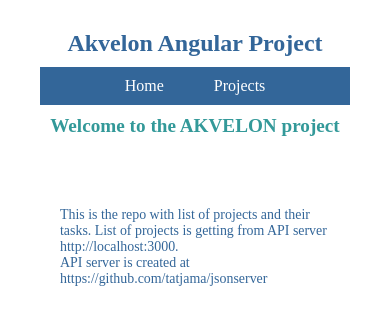
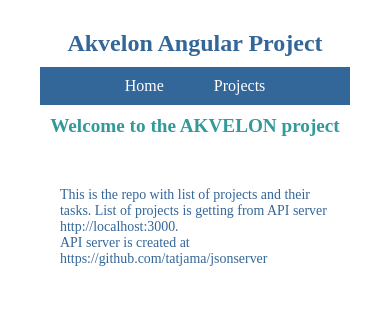
Before and after one commit to tatjama/akvelon-angular-project-ver, an Angular app: page /dashboard in a window 390 px wide. Shown: the top 324 px of the page. Built offline with nearby package versions, Linux system fonts and the light colour scheme.

Commit message:
Revert "Refactoring - delete deth code"
This reverts commit b5c64f84632a1ce7e034c856bc39891cab699a0c.

```diff
--- a/src/app/app-routing.module.ts
+++ b/src/app/app-routing.module.ts
@@ -1,7 +1,5 @@
 import { NgModule } from '@angular/core';
-//Router
 import { RouterModule, Routes } from '@angular/router';
-//Components
 import { ProjectsComponent } from './projects/projects.component';
 import { DashboardComponent } from './dashboard/dashboard.component';
 import { ProjectDetailComponent } from './project-detail/project-detail.component';
--- a/src/app/app.component.html
+++ b/src/app/app.component.html
@@ -6,4 +6,6 @@
   <a routerLink = "/projects">Projects</a>
 </nav>
 <router-outlet></router-outlet>
+
+<!--<app-dashboard></app-dashboard>-->
 <app-messages></app-messages>
--- a/src/app/dashboard/dashboard.component.css
+++ b/src/app/dashboard/dashboard.component.css
@@ -1,11 +1,4 @@
 
 .section{
-  width: 50%;
   padding: 40px 20px;
-  margin:20px auto;
 }
-@media screen and (max-width:768px){
-  .section{
-    width: 100%;
-  }
-}
--- a/src/app/project-detail/project-detail.component.ts
+++ b/src/app/project-detail/project-detail.component.ts
@@ -1,11 +1,11 @@
-import { Component, OnInit} from '@angular/core';
+import { Component, OnInit, Input } from '@angular/core';
 
 //Router
 import { ActivatedRoute } from '@angular/router';
 import { Location } from '@angular/common';
 //Service
 import { ProjectService } from '../project.service';
-//Interfaces
+
 import { Project } from '../project';
 
 @Component({
@@ -44,7 +44,7 @@
     this.location.back();
   }
 
-  save(): void {
+  save(event: Event): void {
     this.projectService.updateProject(this.selectedProject)
       .subscribe(() => this.goBack());
   }
--- a/src/app/project-form/project-form.component.ts
+++ b/src/app/project-form/project-form.component.ts
@@ -1,9 +1,6 @@
 import { Component, OnInit, Input, Output, EventEmitter } from '@angular/core';
-//Service
+import { Project } from '../project';
 import { ProjectService } from '../project.service';
-
-//Interfaces
-import { Project } from '../project';
 
 @Component({
   selector: 'app-project-form',
--- a/src/app/project-update/project-update.component.ts
+++ b/src/app/project-update/project-update.component.ts
@@ -1,6 +1,4 @@
 import { Component, OnInit, Input, Output, EventEmitter} from '@angular/core';
-
-//Interfaces
 import { Project } from '../project';
 
 @Component({
--- a/src/app/project.service.ts
+++ b/src/app/project.service.ts
@@ -5,7 +5,7 @@
 import { HttpClient, HttpHeaders } from '@angular/common/http';
 import {catchError, map, tap} from 'rxjs/operators';
 
-//Components Interface
+//Components
 import { PROJECTS } from './mock-projects';
 import { Project } from './project';
 
@@ -18,11 +18,9 @@
 export class ProjectService {
 
   private projectsUrl = 'http://localhost:3000/projects';
+  private tasksUrl = 'http://localhost:3000/tasks';
 
-  constructor(
-    private http: HttpClient,
-    private messageService: MessageService
-    ) { }
+  constructor(private http: HttpClient,  private messageService: MessageService) { }
 
   private log(message:string){
     this.messageService.add(`Project Service message: ${message}`)
@@ -32,7 +30,6 @@
     headers: new HttpHeaders({ 'Content-Type': 'application/json' })
   };
 
-  /**GET: get list of projects from server */
   getProjects(): Observable<Project[]> {
     return this.http.get<Project[]>(this.projectsUrl)
       .pipe(
@@ -41,7 +38,6 @@
         )
   }
 
-  /**GET: get project by ID from server */
   getProject(id: number): Observable<Project> {
     const url = `${this.projectsUrl}/${id}`;
     return this.http.get<Project>(url)
@@ -49,10 +45,9 @@
           tap(_ => this.log(`fetched project id=${id}`)),
           catchError(this.handleError<Project>(`getProject id=${id}`))
         );
-     //Hardcoded mock projects
-    /*const project = PROJECTS.find(p => p.id === id) as Project;
+    const project = PROJECTS.find(p => p.id === id) as Project;
     this.messageService.add(`ProjectService: fetched project id=${id}`);
-    return of(project);*/
+    return of(project);
   }
 
   /** PUT: update the project on the server */
--- a/src/app/projects/projects.component.ts
+++ b/src/app/projects/projects.component.ts
@@ -12,7 +12,6 @@
   styleUrls: ['./projects.component.css']
 })
 export class ProjectsComponent implements OnInit {
-
     title: string = 'Projects';
     projects: Project[] = [];
     selectedProject: Project = new Project();
--- a/src/app/task-detail/task-detail.component.ts
+++ b/src/app/task-detail/task-detail.component.ts
@@ -1,6 +1,4 @@
 import { Component, OnInit, Input} from '@angular/core';
-
-//Interfaces
 import { Task } from '../task';
 
 @Component({
@@ -9,9 +7,7 @@
   styleUrls: ['./task-detail.component.css']
 })
 export class TaskDetailComponent implements OnInit {
-
 @Input() task: Task;
-
   constructor() { }
 
   ngOnInit(): void {
--- a/src/app/task-form/task-form.component.ts
+++ b/src/app/task-form/task-form.component.ts
@@ -1,6 +1,4 @@
 import { Component, OnInit, Input, Output, EventEmitter} from '@angular/core';
-
-//Interfaces
 import { Project } from '../project';
 import { Task } from '../task';
 
@@ -14,6 +12,7 @@
 
   newTask:Task = new Task();
   title:string ="Add new task";
+  //updatedTasks: Task[];
   updatedProject: Project;
 
   @Input() project:Project;
--- a/src/app/tasks/tasks.component.ts
+++ b/src/app/tasks/tasks.component.ts
@@ -1,6 +1,4 @@
 import { Component, OnInit, Input } from '@angular/core';
-
-//Interfaces
 import { Task } from '../task';
 
 @Component({
@@ -11,9 +9,7 @@
 export class TasksComponent implements OnInit {
 
   selectedTask: Task;
-
   @Input() tasks:Task[];
-
   constructor() { }
 
   ngOnInit(): void {
@@ -22,6 +18,7 @@
   onSelect(task): void {
     this.selectedTask === task? this.selectedTask = undefined:
     this.selectedTask = task;
+
   }
 
 }
```
Also changed, not shown: src/app/app.module.ts (+4 -8 lines). Lines whose indentation alone changed are shown as unchanged.
